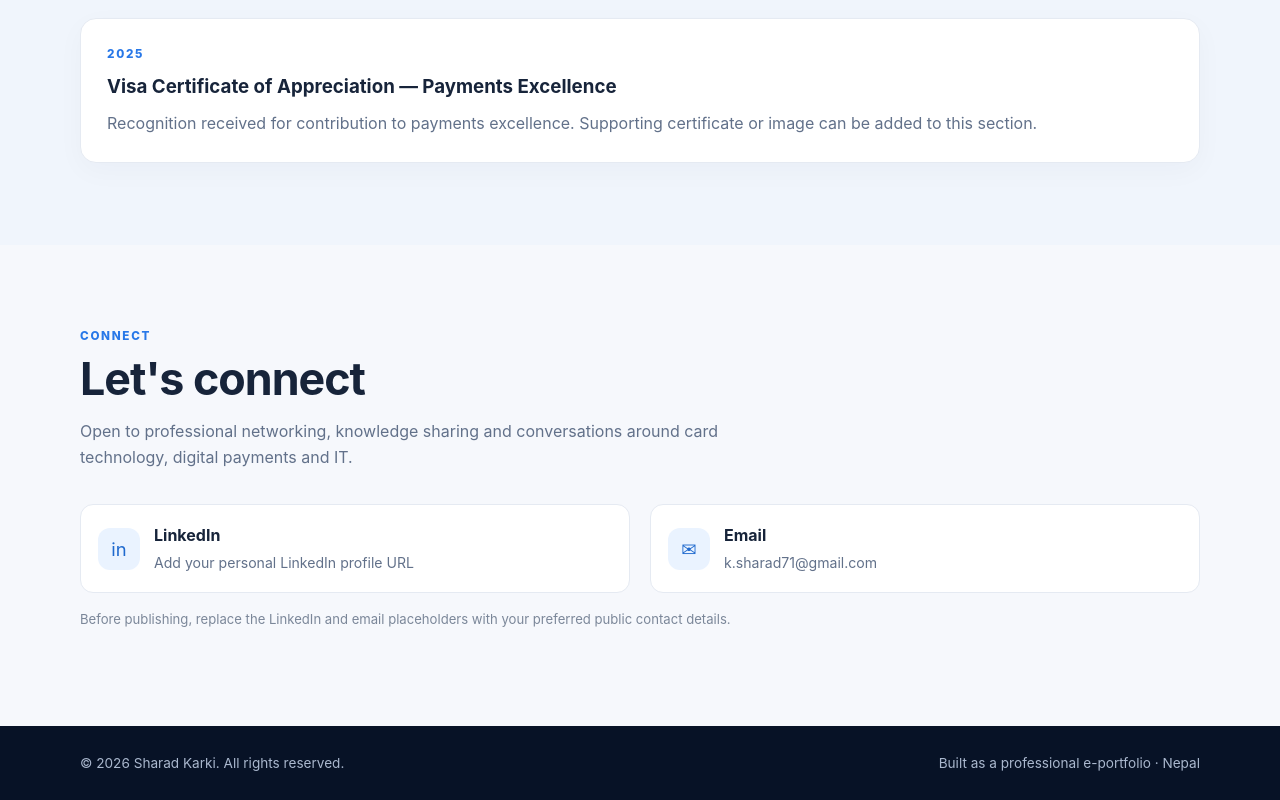
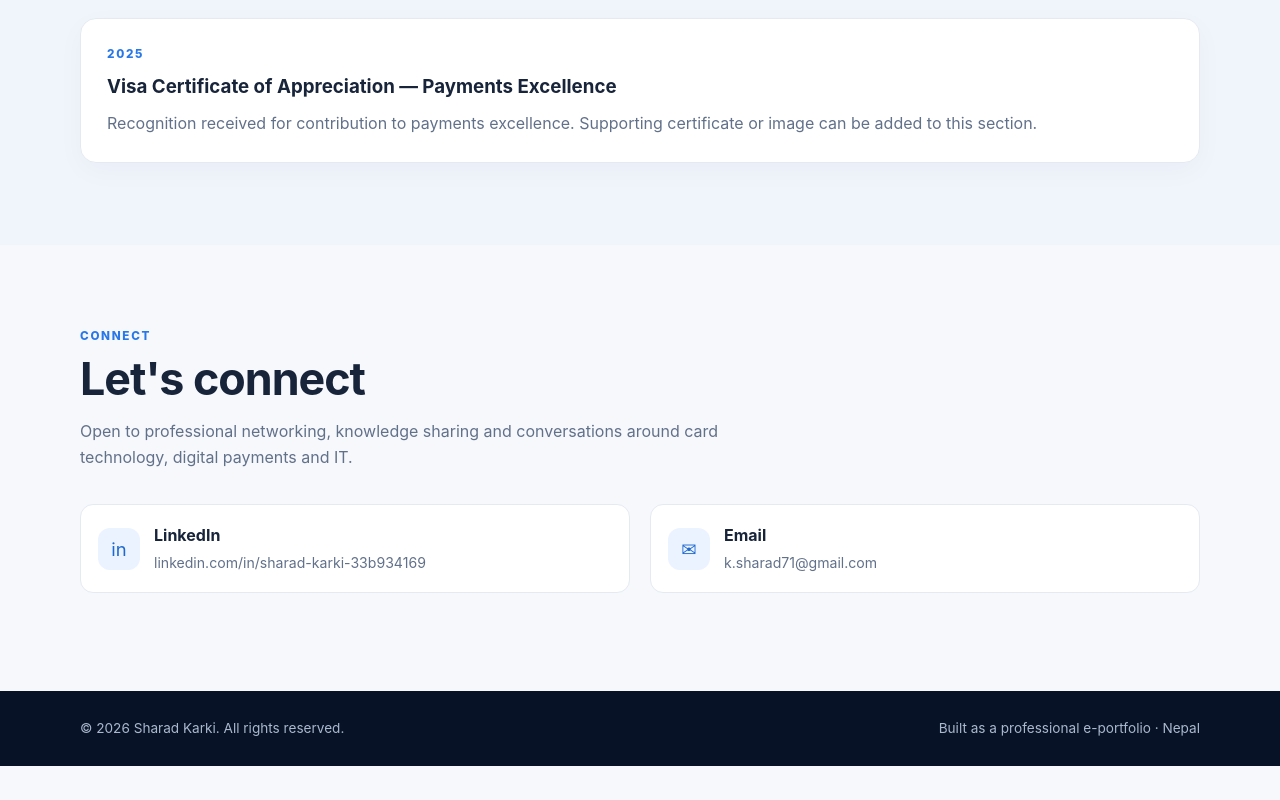
Before and after one commit to sharadkarki3669/sharadkarki3669.github.io, a plain HTML site: page index.html in a window 1280 px wide. Shown: the part 4878-5678 px from the top of the page. After the commit the page ends 5644 px from the top, so only its background shows below. Drawn offline with Linux system fonts and the light colour scheme.

Commit message:
Add files via upload

```diff
--- a/index.html
+++ b/index.html
@@ -180,10 +180,10 @@
     <div class="wrap">
       <div class="section-head"><div class="kicker">Connect</div><h2>Let's connect</h2><p>Open to professional networking, knowledge sharing and conversations around card technology, digital payments and IT.</p></div>
       <div class="contact-grid">
-        <a class="contact-item" href="https://www.linkedin.com/" target="_blank" rel="noopener"><div class="icon" style="margin:0">in</div><div><b>LinkedIn</b><span>Add your personal LinkedIn profile URL</span></div></a>
+        <a class="contact-item" href="https://www.linkedin.com/" target="_blank" rel="noopener"><div class="icon" style="margin:0">in</div><div><b>LinkedIn</b><span>linkedin.com/in/sharad-karki-33b934169</span></div></a>
         <div class="contact-item"><div class="icon" style="margin:0">✉</div><div><b>Email</b><span>k.sharad71@gmail.com</span></div></div>
       </div>
-      <p class="note">Before publishing, replace the LinkedIn and email placeholders with your preferred public contact details.</p>
+      <p class="note"></p>
     </div>
   </section>
 </main>
```
